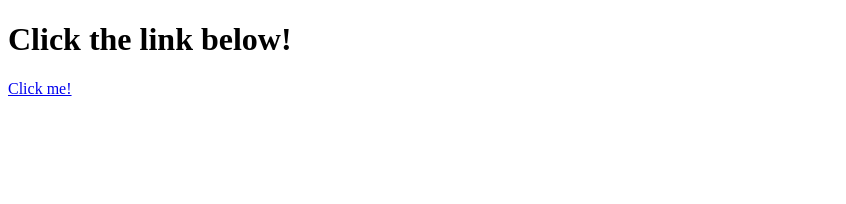
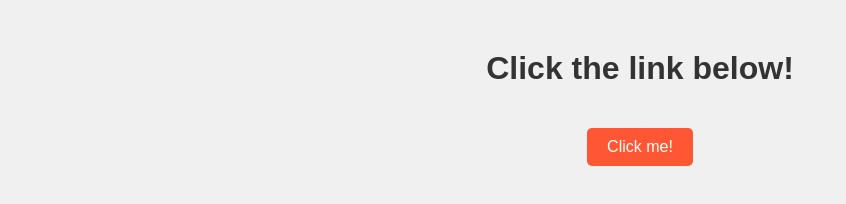
Before and after one commit to AarnavAsudani/otherwebsite, a plain HTML site: page index.html in a window 1280 px wide. Shown: the whole page, without its empty margins (0-846 px from the left). Drawn offline with Linux system fonts and the light colour scheme.

Commit message:
Update index.html

```diff
--- a/index.html
+++ b/index.html
@@ -1,10 +1,39 @@
 <!DOCTYPE html>
 <html>
 <head>
-    <title>Rickroll Example</title>
+    <title>Click Me!</title>
+    <style>
+        body {
+            font-family: Arial, sans-serif;
+            background-color: #f0f0f0;
+            text-align: center;
+            margin: 0;
+            padding: 0;
+        }
+
+        h1 {
+            color: #333;
+            margin-top: 50px;
+        }
+
+        a {
+            display: inline-block;
+            background-color: #ff5733;
+            color: white;
+            padding: 10px 20px;
+            text-decoration: none;
+            border-radius: 5px;
+            margin-top: 20px;
+            transition: background-color 0.3s ease;
+        }
+
+        a:hover {
+            background-color: #ff8148;
+        }
+    </style>
 </head>
 <body>
     <h1>Click the link below!</h1>
-    <a href="https://www.youtube.com/watch?v=dQw4w9WgXcQ" target="_blank">Click me!</a>
+    <a href="https://www.youtube.com/watch?v=dQw4w9WgXcQ">Click me!</a>
 </body>
 </html>
```
